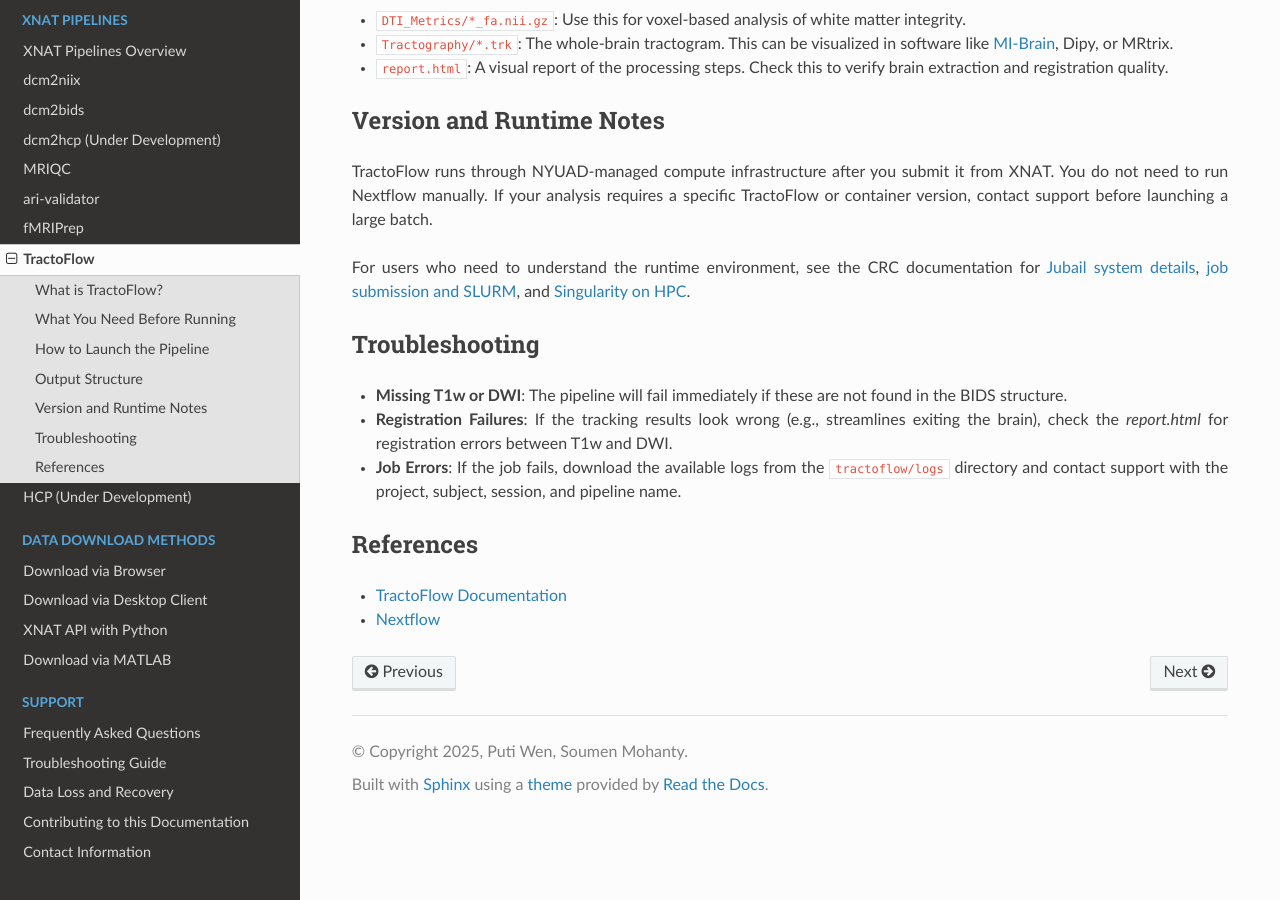
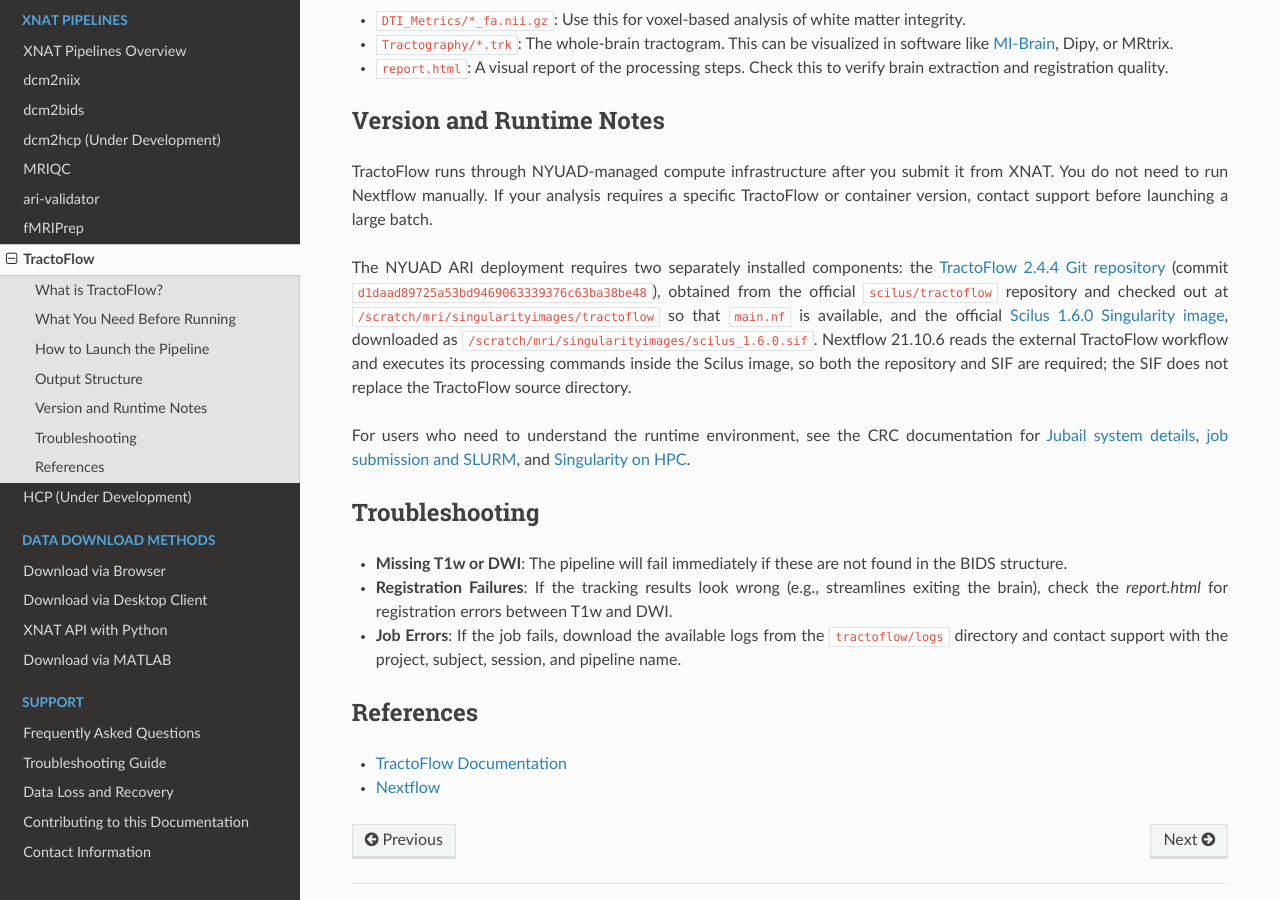
Before and after one commit to BioMedicalImaging-Core-NYUAD/xnat-docs, a Sphinx documentation site: the page built from docs/source/processing_pipelines/tractoflow.rst, in a window 1280 px wide and 900 px high, scrolled down 1844 px. Built offline with Sphinx 7.4.7 and the Read the Docs theme 3.1.0, drawn with Linux system fonts in a browser that asks for light colours.

Commit message:
Update tractoflow.rst

```diff
--- a/docs/source/processing_pipelines/tractoflow.rst
+++ b/docs/source/processing_pipelines/tractoflow.rst
@@ -79,6 +79,8 @@ Version and Runtime Notes
 
 TractoFlow runs through NYUAD-managed compute infrastructure after you submit it from XNAT. You do not need to run Nextflow manually. If your analysis requires a specific TractoFlow or container version, contact support before launching a large batch.
 
+The NYUAD ARI deployment requires two separately installed components: the `TractoFlow 2.4.4 Git repository <https://github.com/scilus/tractoflow/tree/2.4.4>`_ (commit ``d1daad89725a53bd9469063339376c63ba38be48``), obtained from the official ``scilus/tractoflow`` repository and checked out at ``/scratch/mri/singularityimages/tractoflow`` so that ``main.nf`` is available, and the official `Scilus 1.6.0 Singularity image <https://scil.usherbrooke.ca/containers/scilus_1.6.0.sif>`_, downloaded as ``/scratch/mri/singularityimages/scilus_1.6.0.sif``. Nextflow 21.10.6 reads the external TractoFlow workflow and executes its processing commands inside the Scilus image, so both the repository and SIF are required; the SIF does not replace the TractoFlow source directory.
+
 For users who need to understand the runtime environment, see the CRC documentation for `Jubail system details <https://crc-docs.abudhabi.nyu.edu/hpc/system/index.html>`_, `job submission and SLURM <https://crc-docs.abudhabi.nyu.edu/hpc/jobs/quick_start.html>`_, and `Singularity on HPC <https://crc-docs.abudhabi.nyu.edu/hpc/software/singularity_commands.html>`_.
 
 Troubleshooting
```
